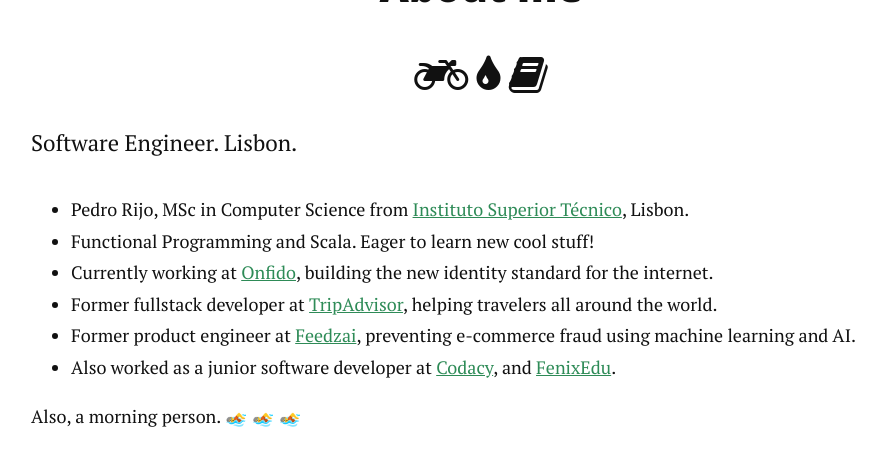
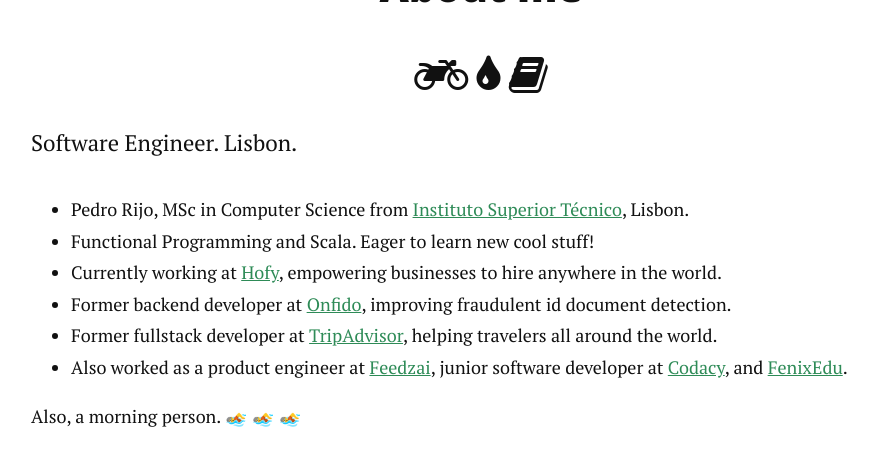
Before and after one commit to pedrorijo91/pedrorijo91.github.io, a Jekyll site: the page built from about.html, in a window 1280 px wide and 900 px high, scrolled down 340 px, cut to the strip 0-460 px from the top of the window. Shown: the whole strip, without its empty margins (159-1044 px from the left). Built offline with Jekyll 4.4.1, drawn with Linux system fonts in a browser that asks for light colours; emoji names are drawn with the system emoji font.

Commit message:
Update about.html
hofy

```diff
--- a/about.html
+++ b/about.html
@@ -11,10 +11,10 @@
 	<ul>
 		<li>Pedro Rijo, MSc in Computer Science from <a href="http://tecnico.ulisboa.pt/">Instituto Superior Técnico</a>, Lisbon.</li>
 		<li>Functional Programming and Scala. Eager to learn new cool stuff!</li>
-		<li>Currently working at <a href="https://onfido.com">Onfido</a>, building the new identity standard for the internet.</li>
+		<li>Currently working at <a href="https://www.hofy.com/">Hofy</a>, empowering businesses to hire anywhere in the world.</li>
+		<li>Former backend developer at <a href="https://www.onfido.com">Onfido</a>, improving fraudulent id document detection.</li>
 		<li>Former fullstack developer at <a href="https://www.tripadvisor.com">TripAdvisor</a>, helping travelers all around the world.</li>
-		<li>Former product engineer at <a href="https://feedzai.com/">Feedzai</a>, preventing e-commerce fraud using machine learning and AI.</li>
-		<li>Also worked as a junior software developer at <a href="https://www.codacy.com">Codacy</a>, and <a href="http://fenixedu.org/">FenixEdu</a>.</li>
+		<li>Also worked as a product engineer at <a href="https://feedzai.com/">Feedzai</a>, junior software developer at <a href="https://www.codacy.com">Codacy</a>, and <a href="http://fenixedu.org/">FenixEdu</a>.</li>
 	</ul>
 
 	<p>Also, a morning person. :swimmer: :swimmer: :swimmer:</p>
```
